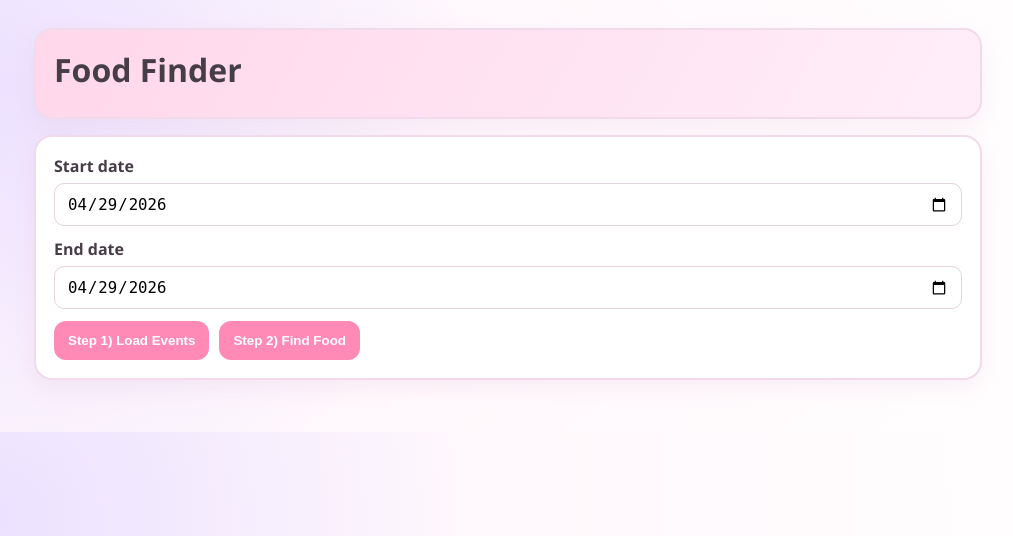
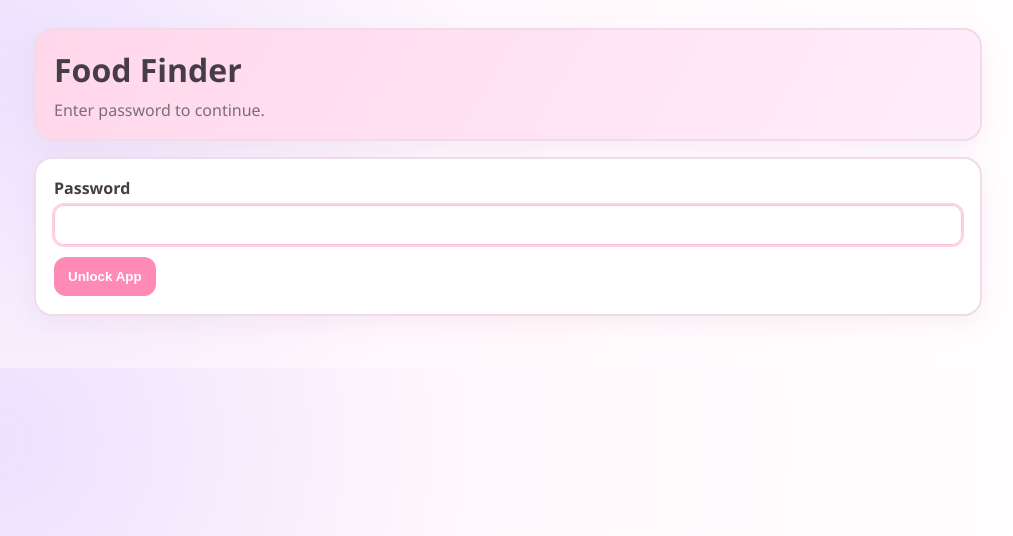
Before and after one commit to shizhouchen-code/somfoodfinder, a Flask app: page / in a window 1280 px wide. Shown: the top 536 px of the page, without its empty margins (132-1145 px from the left). Run offline with Flask 3, Linux system fonts and the light colour scheme.

Commit message:
Add a password gate backed by environment configuration.
Protect the app behind a session-based unlock flow and document PASSWORD/FLASK_SECRET_KEY in env templates for easy password updates.

Made-with: Cursor

```diff
--- a/app.py
+++ b/app.py
@@ -6,7 +6,7 @@ from datetime import datetime
 from urllib.parse import quote, urlencode, urljoin
 from urllib.request import Request, urlopen
 
-from flask import Flask, render_template, request
+from flask import Flask, redirect, render_template, request, session, url_for
 from dotenv import load_dotenv
 from openai import OpenAI
 
@@ -17,6 +17,8 @@ SOM_MOBILE_EVENTS_API = "https://groups.som.yale.edu/mobile_ws/v17/mobile_events
 load_dotenv()
 OPENAI_MODEL = os.getenv("OPENAI_MODEL", "gpt-4.1-mini")
 OPENAI_API_KEY = os.getenv("OPENAI_API_KEY", "")
+APP_PASSWORD = os.getenv("PASSWORD", "")
+app.secret_key = os.getenv("FLASK_SECRET_KEY", "change-me-in-env")
 
 
 def build_mobile_events_api_url(start_date_str: str, end_date_str: str) -> str:
@@ -247,9 +249,11 @@ def find_food_events(events: list[dict[str, str]]) -> list[dict[str, str]]:
 
 @app.route("/", methods=["GET", "POST"])
 def index():
+    is_authenticated = bool(session.get("authenticated"))
     events = []
     error = ""
     message = ""
+    auth_error = ""
     form_data = {
         "start_date": datetime.now().strftime("%Y-%m-%d"),
         "end_date": datetime.now().strftime("%Y-%m-%d"),
@@ -257,6 +261,16 @@ def index():
     api_url = ""
 
     if request.method == "POST":
+        if request.form.get("action") == "unlock":
+            submitted_password = request.form.get("password", "")
+            if APP_PASSWORD and submitted_password == APP_PASSWORD:
+                session["authenticated"] = True
+                return redirect(url_for("index"))
+            auth_error = "Incorrect password."
+        elif not is_authenticated:
+            auth_error = "Please enter the password to access the app."
+
+    if is_authenticated and request.method == "POST":
         action = request.form.get("action", "fetch_events")
         form_data["start_date"] = request.form.get("start_date", "").strip()
         form_data["end_date"] = request.form.get("end_date", "").strip()
@@ -280,6 +294,8 @@ def index():
         events=events,
         error=error,
         message=message,
+        auth_error=auth_error,
+        is_authenticated=is_authenticated,
         form_data=form_data,
         api_url=api_url,
     )
--- a/templates/index.html
+++ b/templates/index.html
@@ -8,6 +8,30 @@
   </head>
   <body>
     <main class="page">
+      {% if not is_authenticated %}
+      <section class="card hero">
+        <h1>Food Finder</h1>
+        <p>Enter password to continue.</p>
+      </section>
+
+      <section class="card">
+        <form method="post" class="search-form">
+          <label>
+            Password
+            <input type="password" name="password" required autofocus />
+          </label>
+          <div class="button-row">
+            <button type="submit" name="action" value="unlock">Unlock App</button>
+          </div>
+        </form>
+      </section>
+
+      {% if auth_error %}
+      <section class="card error">
+        <strong>Oops:</strong> {{ auth_error }}
+      </section>
+      {% endif %}
+      {% else %}
       <section class="card hero">
         <h1>Food Finder</h1>
       </section>
@@ -93,6 +117,7 @@
         <h2>No events found for this date range.</h2>
       </section>
       {% endif %}
+      {% endif %}
     </main>
     <script>
       (function () {
```
Also changed, not shown: 1 other file.
